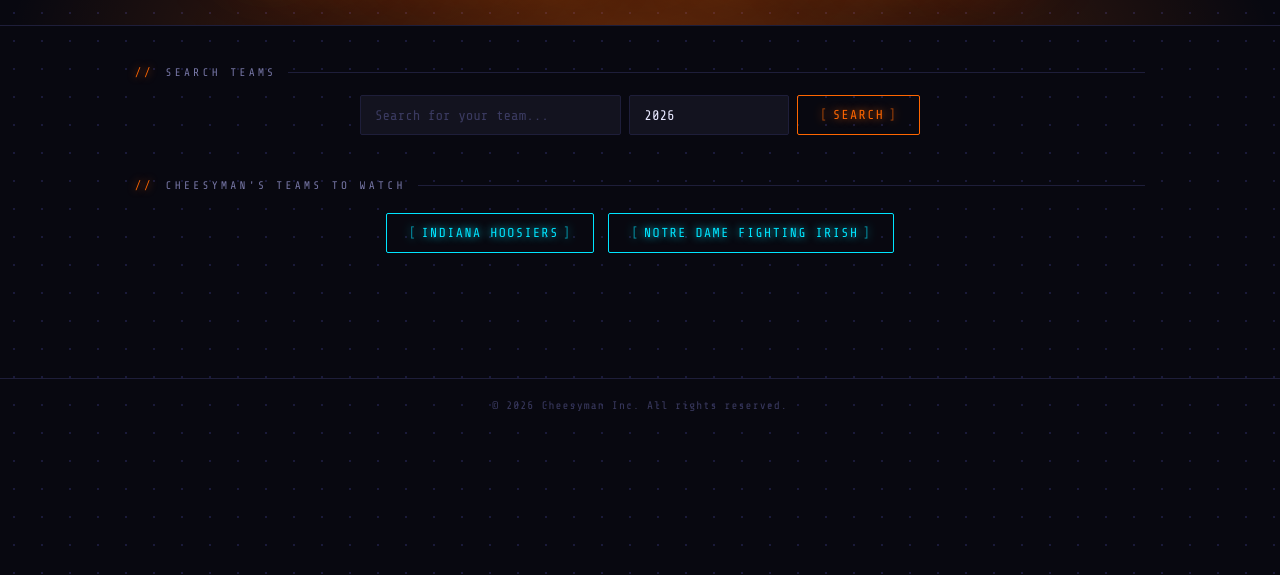
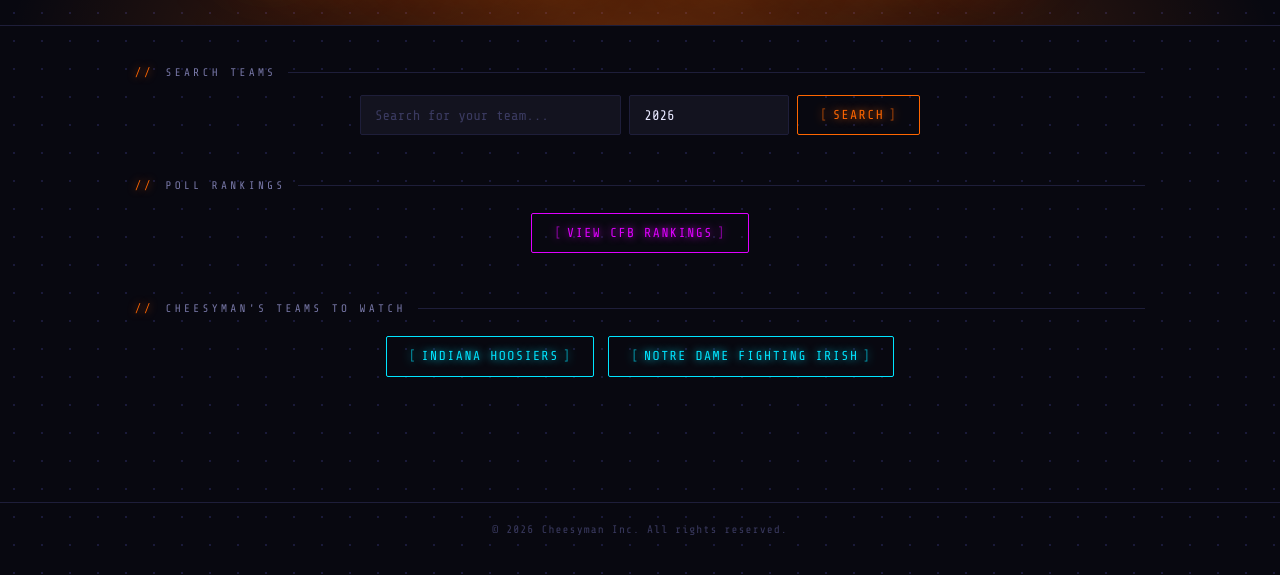
Before and after one commit to unclebobbysturkey/cheesyman-website, a plain HTML site: page nginx/html/collegefootball.html in a window 1280 px wide. Shown: the part 225-800 px from the top of the page. Drawn offline with nearby package versions, Linux system fonts and the light colour scheme.

Commit message:
new cfbrankings.html, updated collegefootball.html and team.html. These are for the new backend rankings_app

```diff
--- a/nginx/html/collegefootball.html
+++ b/nginx/html/collegefootball.html
@@ -59,6 +59,11 @@
             <button onclick="searchTeam()" class="btn btn-orange" style="margin:0;">Search</button>
         </div>
 
+        <div class="section-label" style="margin-top:44px;">poll rankings</div>
+        <div class="btn-cluster">
+            <a href="cfbrankings.html?year=2026" class="btn btn-purple">View CFB Rankings</a>
+        </div>
+
         <div class="section-label" style="margin-top:44px;">cheesyman's teams to watch</div>
         <div class="btn-cluster">
             <a href="team.html?team=Indiana&year=2026"    class="btn btn-blue">Indiana Hoosiers</a>
```
